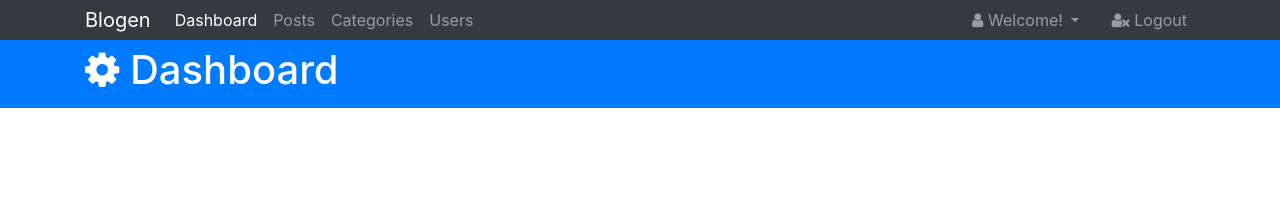
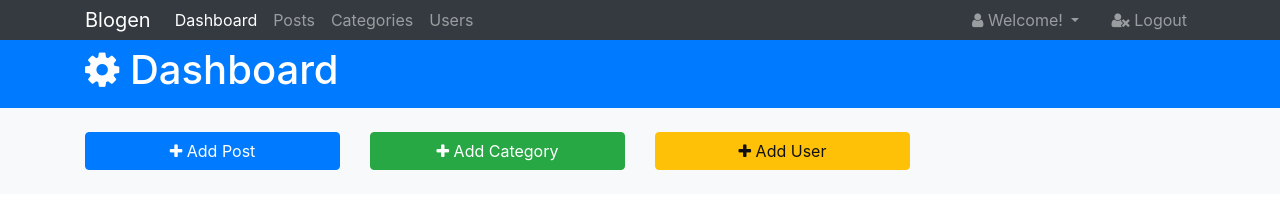
Before and after one commit to toddcf/blogen, a website: page src/index.html in a window 1280 px wide. Drawn offline with Linux system fonts and the light colour scheme.

Commit message:
Added action buttons.

```diff
--- a/src/index.html
+++ b/src/index.html
@@ -86,6 +86,29 @@
 		</div>
 	</header>
 
+	<!-- ACTIONS -->
+	<section id="actions" class="py-4 mb-4 bg-light">
+		<div class="container">
+			<div class="row">
+				<div class="col-md-3">
+					<a href="#" class="btn btn-primary btn-block" data-toggle="modal" data-target="#addPostModal">
+						<i class="fa fa-plus"></i>&nbsp;Add Post
+					</a>
+				</div>
+				<div class="col-md-3">
+					<a href="#" class="btn btn-success btn-block" data-toggle="modal" data-target="#addCategoryModal">
+						<i class="fa fa-plus"></i>&nbsp;Add Category
+					</a>
+				</div>
+				<div class="col-md-3">
+					<a href="#" class="btn btn-warning btn-block" data-toggle="modal" data-target="#addPostModal">
+						<i class="fa fa-plus"></i>&nbsp;Add User
+					</a>
+				</div>
+			</div>
+		</div>
+	</section>
+
 	<!-- jQuery -->
 	<script src="js/jquery.min.js"></script>
 	<script src="js/popper.min.js"></script>
```
